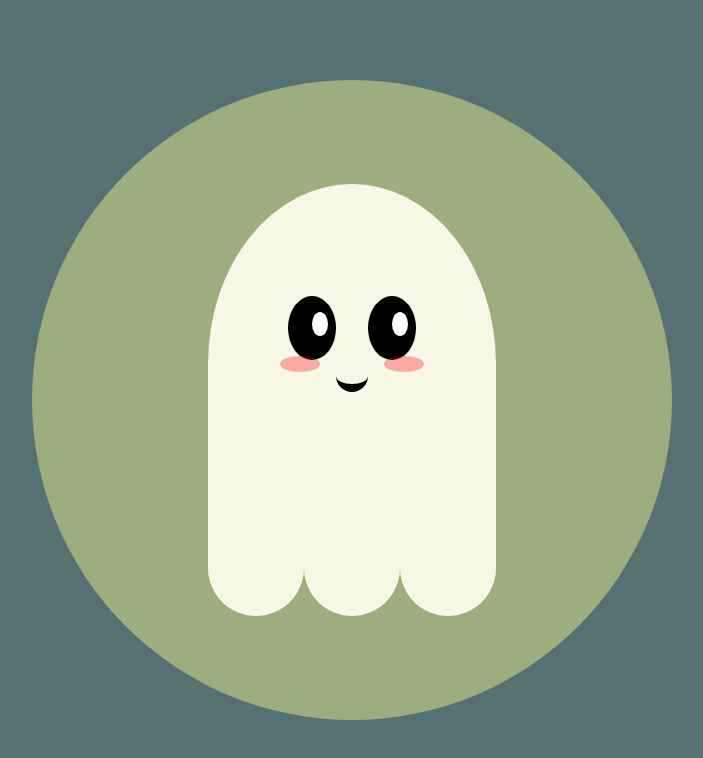
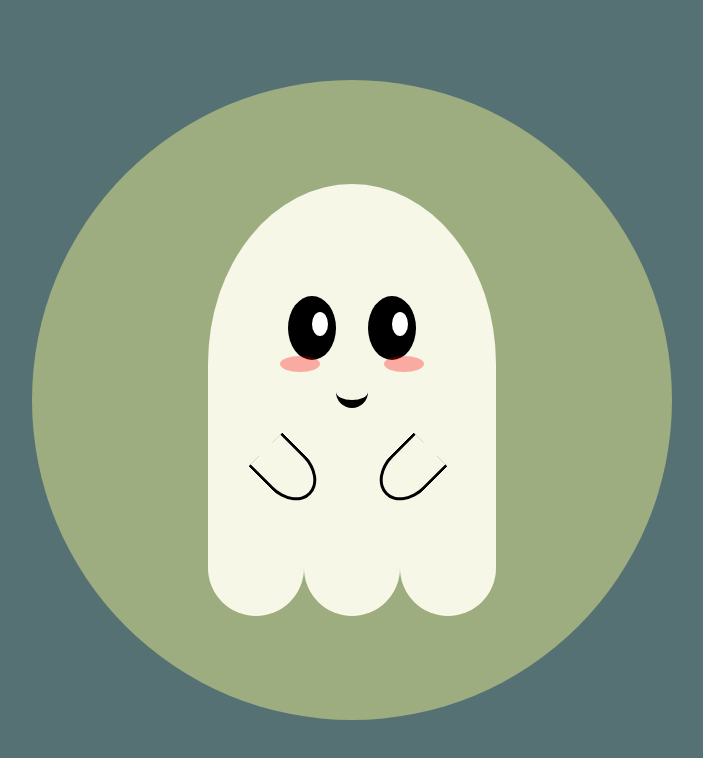
Before and after one commit to marcoseghesso/CSSArt2, a plain HTML site: page index.html in a window 1280 px wide. Shown: the whole page, without its empty margins (288-991 px from the left). Drawn offline with Linux system fonts and the light colour scheme.

Commit message:
phantom competed with boo animation

```diff
--- a/index.html
+++ b/index.html
@@ -12,10 +12,6 @@
             <div class="circle">
 
                 <div class="phantom">
-
-                    <div class="eyeLashesLeft"></div>
-
-                    <div class="eyeLashesRight"></div>
 
                     <div class="eyes">
 
--- a/style.css
+++ b/style.css
@@ -90,12 +90,13 @@
     position: absolute;
     width: 4vmin;
     height: 4vmin;
-    top: 22vmin;
+    top: 24vmin;
     left: 16vmin;
     border-radius: 50%;
     background: transparent;
     border-top: 1vmin solid #000;
     transform: rotate(180deg);
+    animation: boo 5s infinite;
 }
 
 .whitePart {
@@ -111,7 +112,36 @@
 
 .phantomLeftArm {
     position: absolute;
-    width: 9vmin;
-    height: 12vmin;
+    width: 6vmin;
+    height: 8vmin;
+    top: 45vmin;
+    right: 45vmin;
+    border-radius: 0% 0% 50% 50%;
+    background: transparent;
+    border-left: 0.4vmin solid #000;
+    border-right: 0.4vmin solid #000;
+    border-bottom: 0.4vmin solid #000;
+    transform: rotate(-45deg);
+}
 
+.phantomRightArm {
+    position: absolute;
+    width: 6vmin;
+    height: 8vmin;
+    top: 45vmin;
+    left: 44vmin;
+    border-radius: 0% 0% 50% 50%;
+    background: transparent;
+    border-left: 0.4vmin solid #000;
+    border-right: 0.4vmin solid #000;
+    border-bottom: 0.4vmin solid #000;
+    transform: rotate(45deg);
 }
+
+/* Mouth Animation */
+
+@keyframes boo {
+    0% {border-top: 1vmin solid #000;}
+    50% {border-top: 6vmin solid #000;}
+    100% {border-top: 1vmin solid #000;}
+}
```
